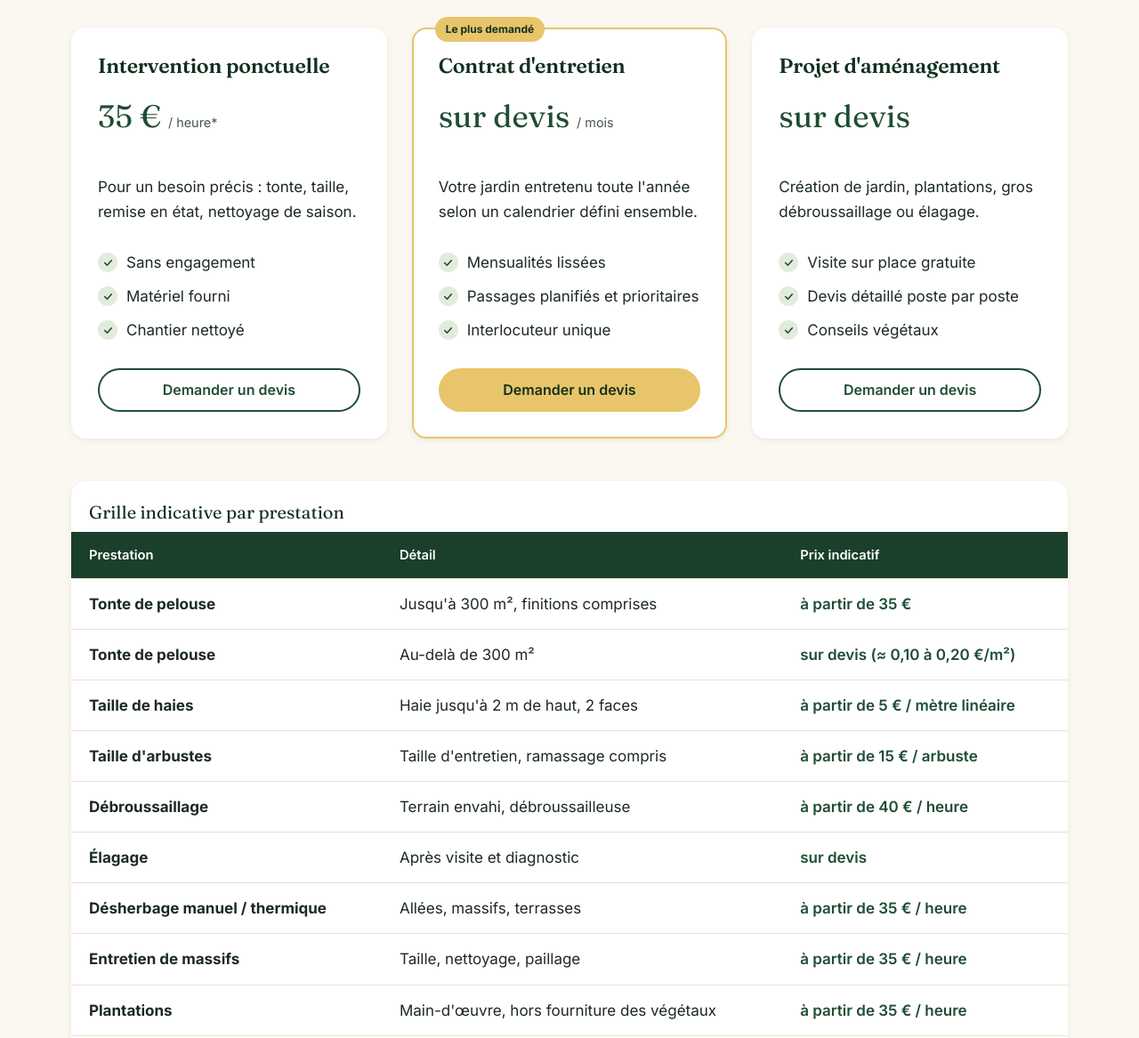
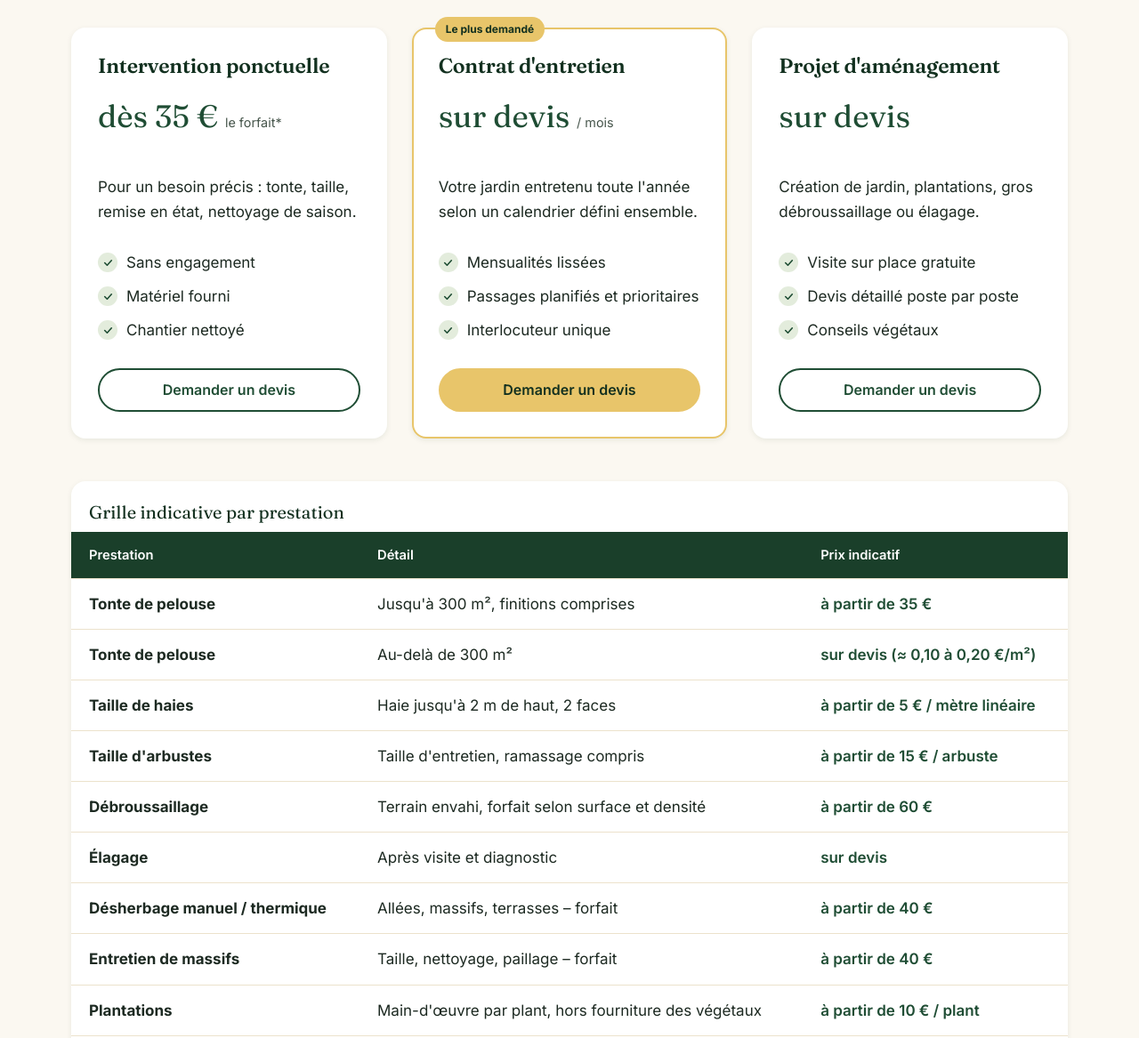
Before and after one commit to lkhservice849-cpu/Mon-site, a plain HTML site: page tarifs.html in a window 1280 px wide. Shown: the part 660-1827 px from the top of the page at 89% size. Drawn offline with Linux system fonts and the light colour scheme.

Commit message:
Tarifs au forfait : suppression de la facturation à l'heure
Co-Authored-By: Claude Opus 5.5 <noreply@anthropic.com>
Claude-Session: https://claude.ai/code/session_01YUJ2dPe7YCmhNjSM9QU3MZ

```diff
--- a/tarifs.html
+++ b/tarifs.html
@@ -67,7 +67,7 @@
     <div class="grid grid--3">
       <div class="price-card reveal" data-delay="1">
         <h2 class="h3">Intervention ponctuelle</h2>
-        <p class="price">35&nbsp;€ <small>/ heure*</small></p>
+        <p class="price">dès 35&nbsp;€ <small>le forfait*</small></p>
         <p>Pour un besoin précis : tonte, taille, remise en état, nettoyage de saison.</p>
         <ul class="checklist"><li>Sans engagement</li><li>Matériel fourni</li><li>Chantier nettoyé</li></ul>
         <a class="btn btn--ghost btn--block" href="contact.html?service=tonte#devis">Demander un devis</a>
@@ -92,7 +92,7 @@
       <table class="prices">
         <caption>Grille indicative par prestation</caption>
         <thead><tr><th scope="col">Prestation</th><th scope="col">Détail</th><th scope="col">Prix indicatif</th></tr></thead>
-        <tbody><tr><th scope="row">Tonte de pelouse</th><td>Jusqu'à 300 m², finitions comprises</td><td>à partir de 35 €</td></tr><tr><th scope="row">Tonte de pelouse</th><td>Au-delà de 300 m²</td><td>sur devis (≈ 0,10 à 0,20 €/m²)</td></tr><tr><th scope="row">Taille de haies</th><td>Haie jusqu'à 2 m de haut, 2 faces</td><td>à partir de 5 € / mètre linéaire</td></tr><tr><th scope="row">Taille d'arbustes</th><td>Taille d'entretien, ramassage compris</td><td>à partir de 15 € / arbuste</td></tr><tr><th scope="row">Débroussaillage</th><td>Terrain envahi, débroussailleuse</td><td>à partir de 40 € / heure</td></tr><tr><th scope="row">Élagage</th><td>Après visite et diagnostic</td><td>sur devis</td></tr><tr><th scope="row">Désherbage manuel / thermique</th><td>Allées, massifs, terrasses</td><td>à partir de 35 € / heure</td></tr><tr><th scope="row">Entretien de massifs</th><td>Taille, nettoyage, paillage</td><td>à partir de 35 € / heure</td></tr><tr><th scope="row">Plantations</th><td>Main-d'œuvre, hors fourniture des végétaux</td><td>à partir de 35 € / heure</td></tr><tr><th scope="row">Création de jardin</th><td>Étude et réalisation</td><td>sur devis</td></tr><tr><th scope="row">Évacuation des déchets verts</th><td>Dépôt en filière agréée</td><td>à partir de 30 € / m³</td></tr></tbody>
+        <tbody><tr><th scope="row">Tonte de pelouse</th><td>Jusqu'à 300 m², finitions comprises</td><td>à partir de 35 €</td></tr><tr><th scope="row">Tonte de pelouse</th><td>Au-delà de 300 m²</td><td>sur devis (≈ 0,10 à 0,20 €/m²)</td></tr><tr><th scope="row">Taille de haies</th><td>Haie jusqu'à 2 m de haut, 2 faces</td><td>à partir de 5 € / mètre linéaire</td></tr><tr><th scope="row">Taille d'arbustes</th><td>Taille d'entretien, ramassage compris</td><td>à partir de 15 € / arbuste</td></tr><tr><th scope="row">Débroussaillage</th><td>Terrain envahi, forfait selon surface et densité</td><td>à partir de 60 €</td></tr><tr><th scope="row">Élagage</th><td>Après visite et diagnostic</td><td>sur devis</td></tr><tr><th scope="row">Désherbage manuel / thermique</th><td>Allées, massifs, terrasses – forfait</td><td>à partir de 40 €</td></tr><tr><th scope="row">Entretien de massifs</th><td>Taille, nettoyage, paillage – forfait</td><td>à partir de 40 €</td></tr><tr><th scope="row">Plantations</th><td>Main-d'œuvre par plant, hors fourniture des végétaux</td><td>à partir de 10 € / plant</td></tr><tr><th scope="row">Création de jardin</th><td>Étude et réalisation</td><td>sur devis</td></tr><tr><th scope="row">Évacuation des déchets verts</th><td>Dépôt en filière agréée</td><td>à partir de 30 € / m³</td></tr></tbody>
       </table>
     </div>
     <!-- [À ADAPTER] Ajustez ces tarifs à votre grille réelle. -->
@@ -100,6 +100,7 @@
     <div class="grid grid--2 mt-3">
       <div class="callout reveal">
         <h2 class="h3">Comment lire ces prix&nbsp;?</h2>
+        <p><strong>Pas de facturation à l'heure&nbsp;:</strong> nos prestations sont au forfait ou à l'unité (m², mètre linéaire, arbuste…). Vous connaissez le prix total avant l'intervention.</p>
         <p>* Prix indicatifs exprimés en euros, <span class="todo">[à choisir : « TVA non applicable, art. 293 B du CGI » si micro-entreprise en franchise de TVA, OU « TTC, TVA 20 % incluse »]</span>. Ils peuvent varier selon l'accessibilité, la pente, l'état du terrain, la hauteur des végétaux et le volume de déchets. Un minimum de facturation de <span class="todo">[montant]</span> peut s'appliquer. Frais de déplacement offerts dans notre zone habituelle.</p>
         <p class="mb-0"><strong>Seul le devis signé fait foi.</strong> Devis gratuit, personnalisé et sans engagement.</p>
       </div>
```
Also changed, not shown: cgv.html (+1 -1 lines).
